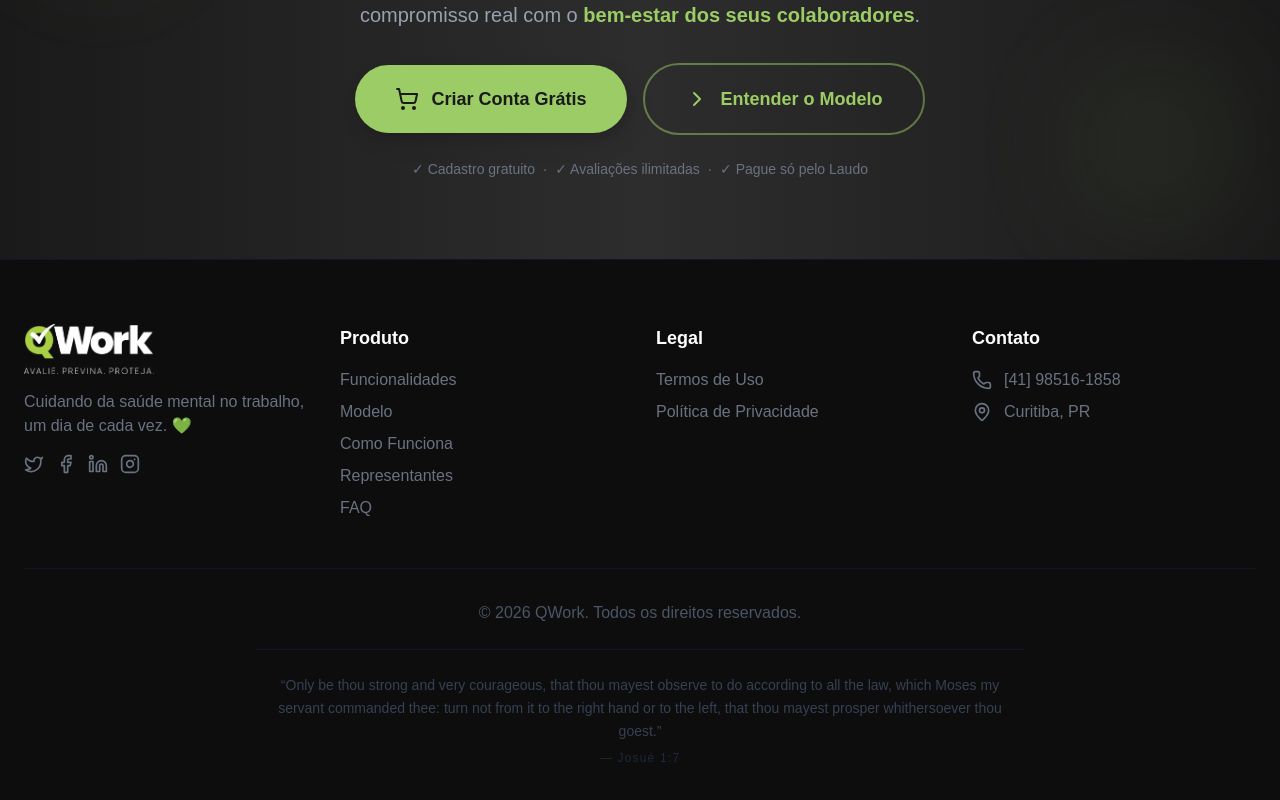
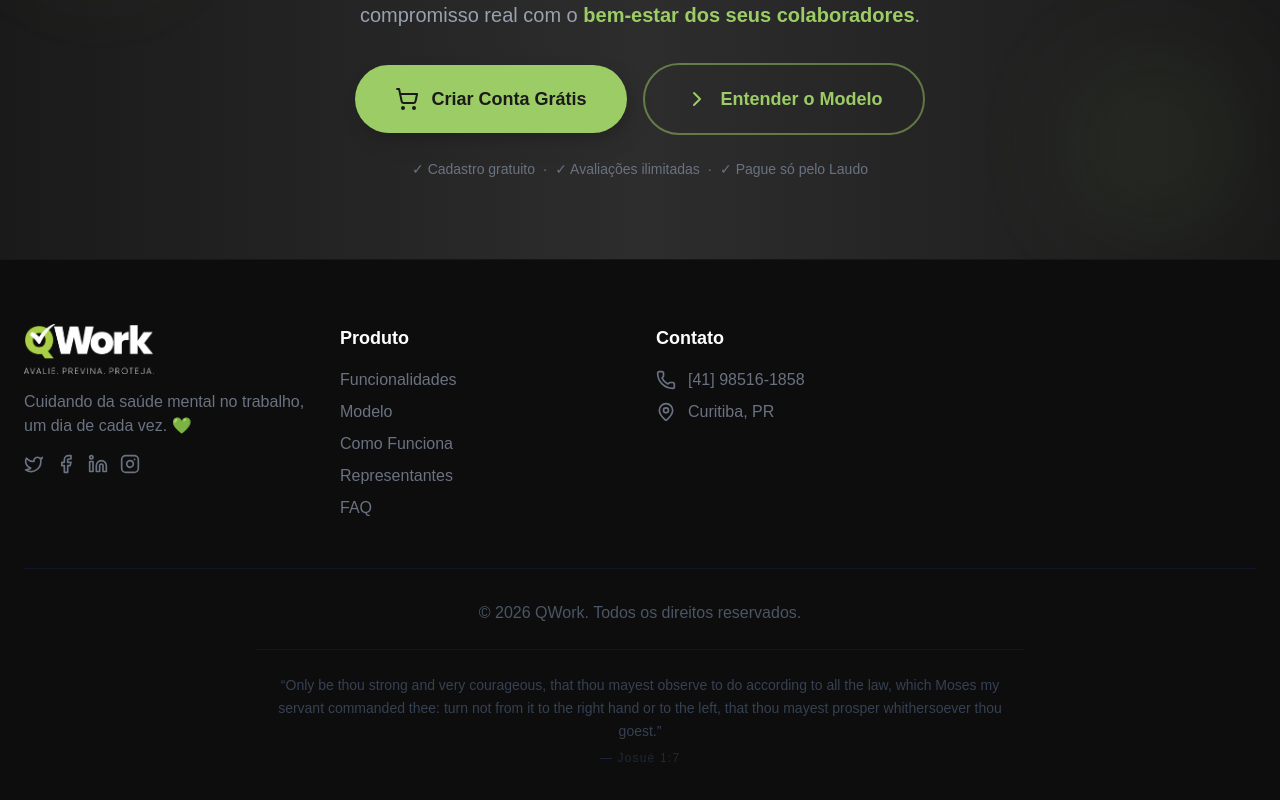
Before and after one commit to ronaldofilardo/qw-lp, a Next.js app: page / in a window 1280 px wide. Shown: the part 8611-9411 px from the top of the page. Built offline with nearby package versions, Linux system fonts and the light colour scheme.

Commit message:
feat: remover seção Legal do footer com Termos de Uso e Política de Privacidade

```diff
--- a/app/page.tsx
+++ b/app/page.tsx
@@ -1043,27 +1043,6 @@ export default function Home() {
               </ul>
             </div>
             <div>
-              <h3 className="text-lg font-bold mb-4">Legal</h3>
-              <ul className="space-y-2">
-                <li>
-                  <a
-                    href="/termos-de-uso"
-                    className="text-gray-500 hover:text-[#9ccc65] transition-colors"
-                  >
-                    Termos de Uso
-                  </a>
-                </li>
-                <li>
-                  <a
-                    href="/politica-de-privacidade"
-                    className="text-gray-500 hover:text-[#9ccc65] transition-colors"
-                  >
-                    Política de Privacidade
-                  </a>
-                </li>
-              </ul>
-            </div>
-            <div>
               <h3 className="text-lg font-bold mb-4">Contato</h3>
               <ul className="space-y-2">
                 <li className="flex items-center gap-3 text-gray-500">
```
Also changed, not shown: 1 other file (tests, documents, lock files or other folders).
